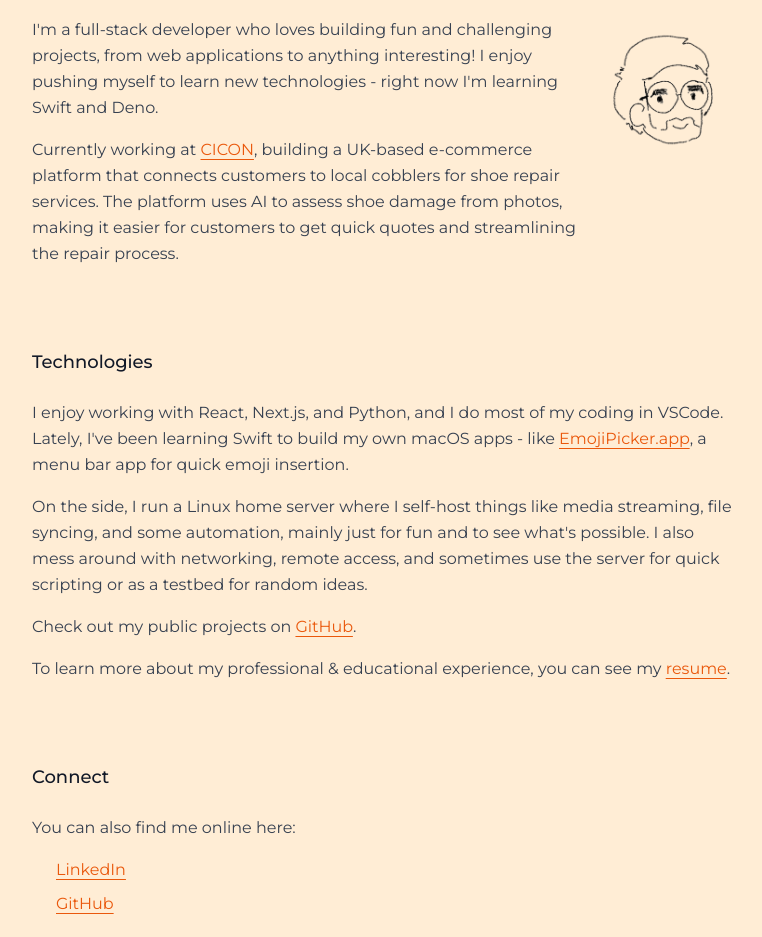
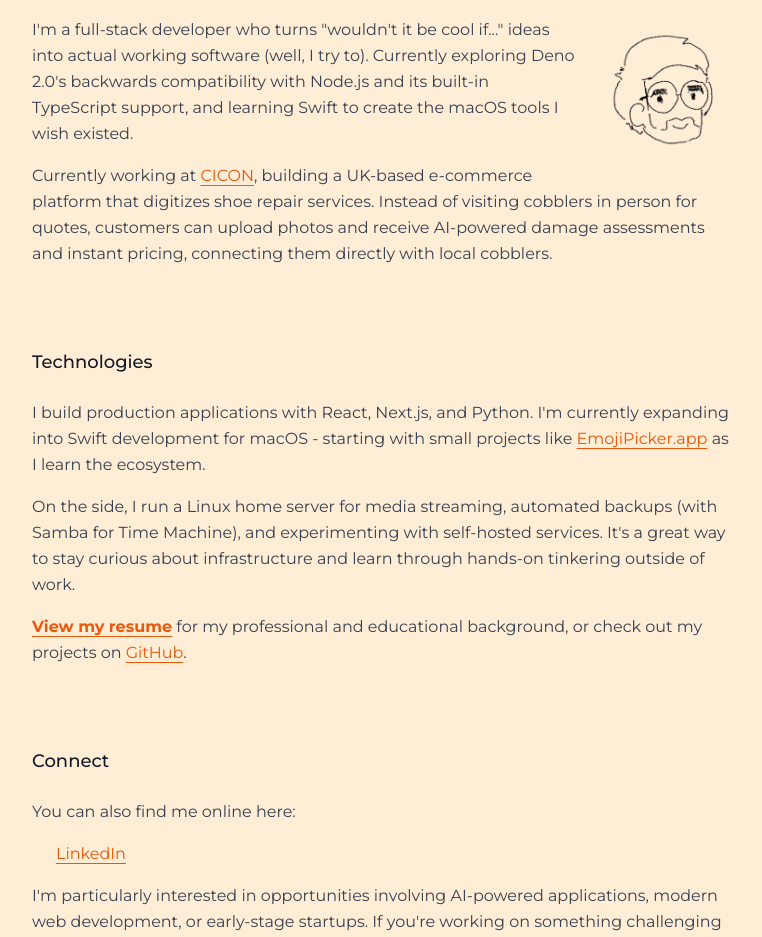
Before and after one commit to salmaniye/salmaniye.github.io, a React (Vite) app: page / in a window 1280 px wide. Shown: the part 160-1097 px from the top of the page, without its empty margins (256-1018 px from the left). Built offline with nearby package versions, Linux system fonts and the light colour scheme; a web font is replaced by a local one.

Commit message:
updated wording and layout of homepage

```diff
--- a/src/components/Header.tsx
+++ b/src/components/Header.tsx
@@ -17,6 +17,14 @@ const Header: React.FC = () => {
           >
             Projects
           </Link>
+          <a
+            href="/resume/CV_Salman_Fatahillah.pdf"
+            target="_blank"
+            rel="noopener noreferrer"
+            className="text-gray-900 hover:text-orange-600 transition-colors font-medium"
+          >
+            Resume
+          </a>
           {/* <Link
             to="/blog"
             className="text-gray-900 hover:text-gray-600 transition-colors font-medium"
--- a/src/components/HomePage.tsx
+++ b/src/components/HomePage.tsx
@@ -15,11 +15,18 @@ const HomePage: React.FC = () => {
               className="w-16 h-16 object-contain sm:hidden"
             />
           </div>
-          <div className="relative sm:flex sm:items-start sm:gap-2">
-            <div className="space-y-4 text-md text-gray-700 leading-relaxed sm:flex-1">
+          <div className="relative">
+            <div className="space-y-4 text-md text-gray-700 leading-relaxed">
+              <img
+                src="/me_drawn.png"
+                alt="Hand-drawn portrait of Salman Fatahillah"
+                className="hidden sm:block sm:float-right sm:ml-4 sm:mb-4 sm:w-32 sm:h-32 lg:w-36 lg:h-36 object-contain"
+              />
               <p>
-                I'm a full-stack developer who loves building fun and challenging projects, from web applications to anything interesting!
-                I enjoy pushing myself to learn new technologies - right now I'm learning Swift and Deno.
+                I'm a full-stack developer who turns "wouldn't it be cool if..." ideas into
+                actual working software (well, I try to). Currently exploring Deno 2.0's
+                backwards compatibility with Node.js and its built-in TypeScript support,
+                and learning Swift to create the macOS tools I wish existed.
               </p>
               <p>
                 Currently working at{" "}
@@ -31,17 +38,13 @@ const HomePage: React.FC = () => {
                 >
                   CICON
                 </a>
-                , building a UK-based e-commerce platform that connects customers to
-                local cobblers for shoe repair services. The platform uses AI to assess
-                shoe damage from photos, making it easier for customers to get
-                quick quotes and streamlining the repair process.
+                , building a UK-based e-commerce platform that digitizes shoe
+                repair services. Instead of visiting cobblers in person for
+                quotes, customers can upload photos and receive AI-powered
+                damage assessments and instant pricing, connecting them directly
+                with local cobblers.
               </p>
             </div>
-            <img
-              src="/me_drawn.png"
-              alt="Hand-drawn portrait of Salman Fatahillah"
-              className="hidden sm:block sm:w-32 sm:h-32 lg:w-36 lg:h-36 object-contain flex-shrink-0"
-            />
           </div>
         </div>
 
@@ -51,9 +54,9 @@ const HomePage: React.FC = () => {
           </h2>
           <div className="space-y-4 text-md text-gray-700 leading-relaxed">
             <p>
-              I enjoy working with React, Next.js, and Python, and I do most of
-              my coding in VSCode. Lately, I've been learning Swift to build my
-              own macOS apps - like{" "}
+              I build production applications with React, Next.js, and Python.
+              I'm currently expanding into Swift development for macOS - starting
+              with small projects like{" "}
               <a
                 href="https://github.com/salmaniye/EmojiPicker.app"
                 target="_blank"
@@ -62,17 +65,27 @@ const HomePage: React.FC = () => {
               >
                 EmojiPicker.app
               </a>
-              , a menu bar app for quick emoji insertion.
+              {" "}as I learn the ecosystem.
             </p>
             <p>
-              On the side, I run a Linux home server where I self-host things
-              like media streaming, file syncing, and some automation, mainly
-              just for fun and to see what's possible. I also mess around with
-              networking, remote access, and sometimes use the server for quick
-              scripting or as a testbed for random ideas.
+              On the side, I run a Linux home server for media streaming,
+              automated backups (with Samba for Time Machine), and experimenting
+              with self-hosted services. It's a great way to stay curious about
+              infrastructure and learn through hands-on tinkering outside of
+              work.
             </p>
             <p>
-              Check out my public projects on{" "}
+              <strong>
+                <a
+                  href="/resume/CV_Salman_Fatahillah.pdf"
+                  target="_blank"
+                  rel="noopener noreferrer"
+                  className="underline underline-offset-4 text-orange-600 hover:text-orange-700 transition-colors"
+                >
+                  View my resume
+                </a>
+              </strong>
+              {" "}for my professional and educational background, or check out my projects on{" "}
               <a
                 href="https://github.com/salmaniye"
                 target="_blank"
@@ -80,18 +93,6 @@ const HomePage: React.FC = () => {
                 className="underline underline-offset-4 text-orange-600 hover:text-orange-700 transition-colors"
               >
                 GitHub
-              </a>
-              .
-            </p>
-            <p>
-              To learn more about my professional & educational experience, you can see my{" "}
-              <a
-                href="/resume/CV_Salman_Fatahillah.pdf"
-                target="_blank"
-                rel="noopener noreferrer"
-                className="underline underline-offset-4 text-orange-600 hover:text-orange-700 transition-colors"
-              >
-                resume
               </a>
               .
             </p>
@@ -122,29 +123,20 @@ const HomePage: React.FC = () => {
                   LinkedIn
                 </a>
               </li>
-              <li>
-                <a
-                  href="https://github.com/salmaniye"
-                  target="_blank"
-                  rel="noopener noreferrer"
-                  className="underline underline-offset-4 text-orange-600 hover:text-orange-700 transition-colors"
-                >
-                  GitHub
-                </a>
-              </li>
+
             </ul>
             <p>
-              If you think I would be a good fit for your organization, feel
-              free to send me an{" "}
+              I'm particularly interested in opportunities involving AI-powered applications,
+              modern web development, or early-stage startups. If you're working on something
+              challenging and think I'd be a good fit, feel free to{" "}
               <a
                 href="mailto:fatahillah.salman@outlook.com"
                 className="underline underline-offset-4 text-orange-600 hover:text-orange-700 transition-colors"
               >
-                email
+                reach out
               </a>
               .
             </p>
-            <p>Let's build something amazing together!</p>
           </div>
         </div>
       </div>
```
